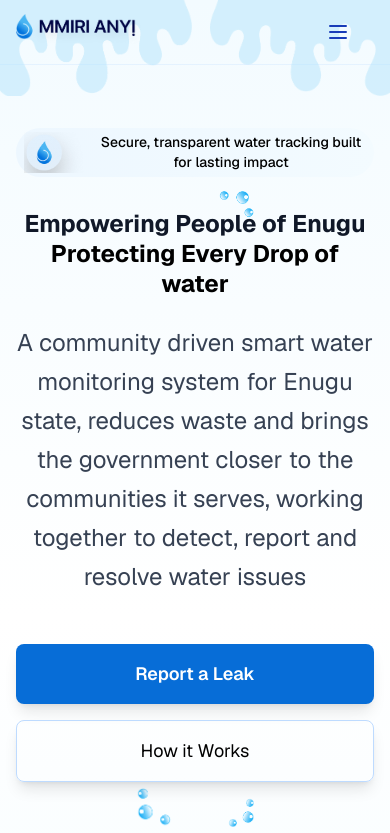
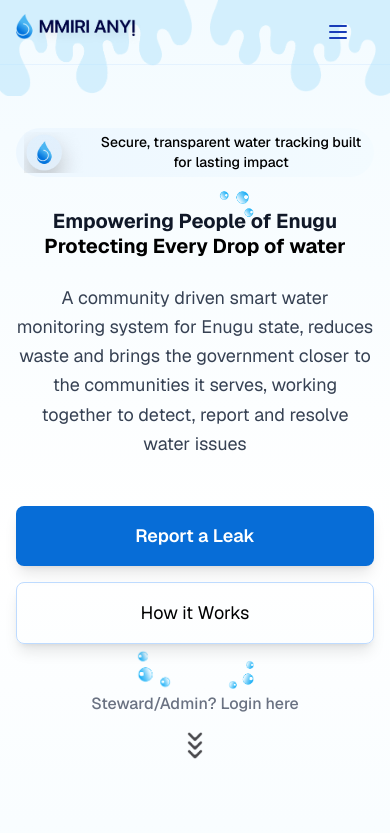
Before and after one commit to codeAKstan/mmiri-anyi, a Next.js app: page / in a window 390 px wide. Shown: the top 833 px of the page. Built offline with nearby package versions, Linux system fonts and the light colour scheme.

Commit message:
style(Hero): adjust text sizes for better mobile readability
Reduce heading and description text sizes on mobile to improve readability and visual hierarchy

```diff
--- a/components/Hero.js
+++ b/components/Hero.js
@@ -33,14 +33,14 @@ export default function Hero() {
           </div>
 
           {/* Main heading */}
-          <h1 className="text-2xl md:text-4xl font-bold text-gray-900 mb-6 leading-tight">
+          <h1 className="text-xl md:text-4xl font-bold text-gray-900 mb-6 leading-tight">
             Empowering People of Enugu
             <br />
             <span className="text-[#000]">Protecting Every Drop of water</span>
           </h1>
 
           {/* Description */}
-          <p className="text-2xl text-gray-700 mb-12 max-w-3xl mx-auto leading-relaxed">
+          <p className="text-lg md:text-2xl text-gray-700 mb-12 max-w-3xl mx-auto leading-relaxed">
             A community driven smart water monitoring system for Enugu state,
             reduces waste and brings the government closer to the communities
             it serves, working together to detect, report and resolve water issues
```
